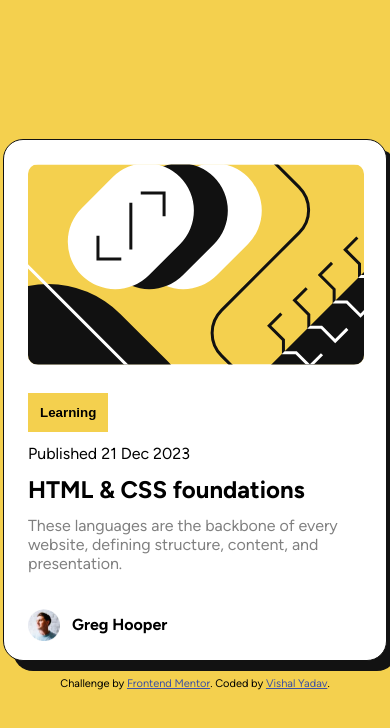
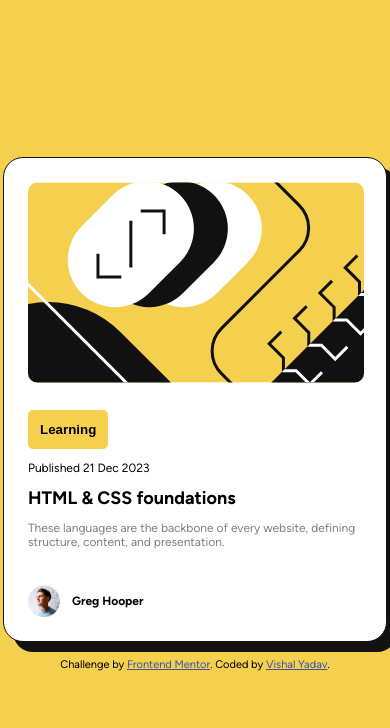
Before and after one commit to Vishal-Yadav-001/FrontendMentor_Challenges, a plain HTML site: page blog-preview-card-main/index.html in a window 390 px wide. Drawn offline with Linux system fonts and the light colour scheme.

Commit message:
added media query

```diff
--- a/blog-preview-card-main/index.html
+++ b/blog-preview-card-main/index.html
@@ -74,6 +74,7 @@ box-shadow: 10px 10px hsl(0,0%, 7%);
       border: none;
       padding: 12px;
       font-weight: 700;
+      border-radius: 5px;
   }
   p{
     padding: 12px 0px;
@@ -89,6 +90,12 @@ box-shadow: 10px 10px hsl(0,0%, 7%);
   }
   span{
     font-weight: 700;
+  }
+
+  @media screen and (max-width:600px) {
+    .content{
+      font-size: 12px;
+    }
   }
     </style>
   </head>
```
